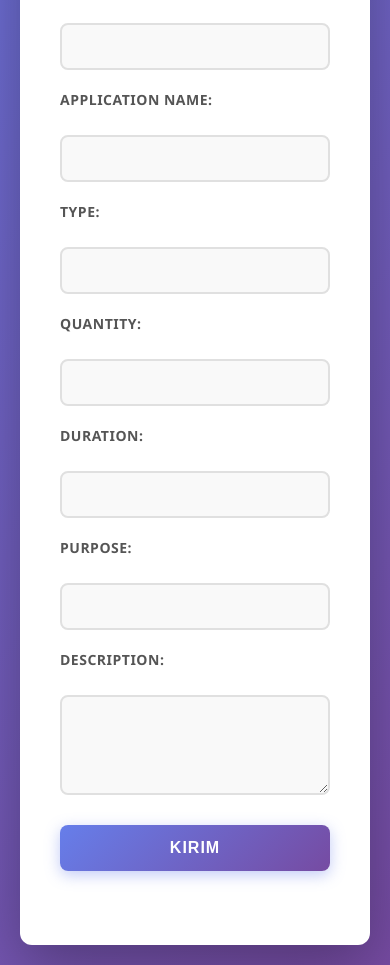
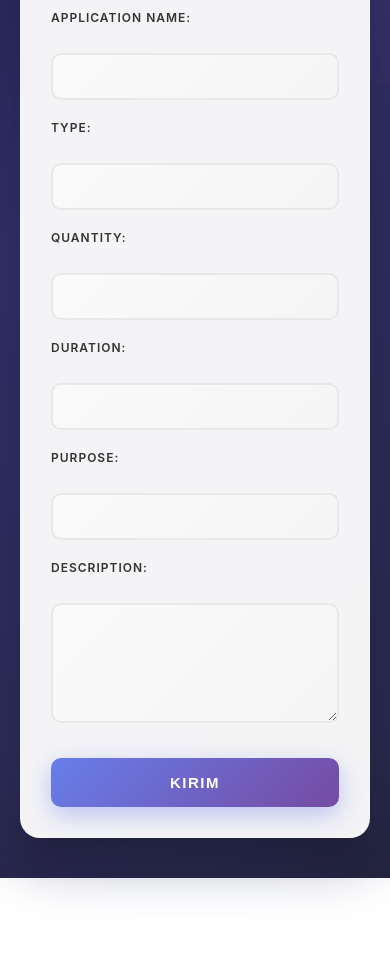
Before and after one commit to inayahmawardi/FanIntek_Lisensi, a plain HTML site: page index.html in a window 390 px wide. Shown: the part 760-1725 px from the top of the page. After the commit the page ends 1638 px from the top, so only its background shows below. Drawn offline with Linux system fonts and the light colour scheme.

Commit message:
Update style.css

```diff
--- a/style.css
+++ b/style.css
@@ -5,29 +5,48 @@
 }
 
 body {
-    font-family: 'Segoe UI', Tahoma, Geneva, Verdana, sans-serif;
-    background: linear-gradient(135deg, #667eea 0%, #764ba2 100%);
+    font-family: -apple-system, BlinkMacSystemFont, 'Segoe UI', Roboto, Oxygen, Ubuntu, Cantarell, sans-serif;
+    background: linear-gradient(135deg, #0f0c29 0%, #302b63 50%, #24243e 100%);
     min-height: 100vh;
     display: flex;
-    align-items: center;
+    align-items: flex-start;
     justify-content: center;
-    padding: 20px;
+    padding: 40px 20px;
+    position: relative;
+    overflow-y: auto;
+}
+
+body::before {
+    content: '';
+    position: fixed;
+    top: 0;
+    left: 0;
+    right: 0;
+    bottom: 0;
+    background: radial-gradient(circle at 20% 50%, rgba(102, 126, 234, 0.1) 0%, transparent 50%),
+                radial-gradient(circle at 80% 80%, rgba(118, 75, 162, 0.1) 0%, transparent 50%);
+    pointer-events: none;
 }
 
 .container {
-    background: #ffffff;
-    max-width: 500px;
+    background: rgba(255, 255, 255, 0.95);
+    backdrop-filter: blur(20px);
+    max-width: 600px;
     width: 100%;
-    padding: 40px;
-    border-radius: 12px;
-    box-shadow: 0 20px 60px rgba(0, 0, 0, 0.3);
-    animation: slideIn 0.5s ease-out;
+    padding: 50px;
+    border-radius: 20px;
+    box-shadow: 0 25px 50px rgba(0, 0, 0, 0.3),
+                0 0 100px rgba(102, 126, 234, 0.2);
+    animation: slideInUp 0.6s cubic-bezier(0.34, 1.56, 0.64, 1);
+    border: 1px solid rgba(255, 255, 255, 0.2);
+    position: relative;
+    z-index: 1;
 }
 
-@keyframes slideIn {
+@keyframes slideInUp {
     from {
         opacity: 0;
-        transform: translateY(-30px);
+        transform: translateY(40px);
     }
     to {
         opacity: 1;
@@ -35,120 +54,209 @@ body {
     }
 }
 
+.header {
+    margin-bottom: 40px;
+}
+
 h2 {
-    text-align: center;
-    color: #333;
-    margin-bottom: 30px;
-    font-size: 28px;
-    font-weight: 600;
+    font-size: 32px;
+    font-weight: 700;
     background: linear-gradient(135deg, #667eea 0%, #764ba2 100%);
     -webkit-background-clip: text;
     -webkit-text-fill-color: transparent;
     background-clip: text;
+    margin-bottom: 8px;
+    text-align: left;
+}
+
+.subtitle {
+    color: #666;
+    font-size: 14px;
+    font-weight: 500;
 }
 
 form {
-    display: flex;
-    flex-direction: column;
+    display: grid;
+    grid-template-columns: 1fr 1fr;
     gap: 20px;
 }
 
+.form-group {
+    display: flex;
+    flex-direction: column;
+}
+
+.form-group.full {
+    grid-column: 1 / -1;
+}
+
 label {
-    color: #555;
+    color: #333;
     font-weight: 600;
-    font-size: 14px;
+    font-size: 12px;
     text-transform: uppercase;
-    letter-spacing: 0.5px;
-    margin-bottom: 6px;
+    letter-spacing: 1px;
+    margin-bottom: 8px;
     display: block;
 }
 
 input,
-textarea {
-    padding: 12px 15px;
-    border: 2px solid #e0e0e0;
-    border-radius: 8px;
+textarea,
+select {
+    padding: 13px 16px;
+    border: 2px solid #e8e8e8;
+    border-radius: 10px;
     font-size: 14px;
     font-family: inherit;
-    transition: all 0.3s ease;
-    background-color: #f9f9f9;
+    transition: all 0.3s cubic-bezier(0.4, 0, 0.2, 1);
+    background: linear-gradient(135deg, #fafafa 0%, #f5f5f5 100%);
+    color: #333;
+}
+
+input:hover,
+textarea:hover,
+select:hover {
+    border-color: #d0d0d0;
+    background: linear-gradient(135deg, #fff 0%, #fafafa 100%);
 }
 
 input:focus,
-textarea:focus {
+textarea:focus,
+select:focus {
     outline: none;
     border-color: #667eea;
-    background-color: #fff;
-    box-shadow: 0 0 0 3px rgba(102, 126, 234, 0.1);
+    background: #fff;
+    box-shadow: 0 0 0 4px rgba(102, 126, 234, 0.15);
     transform: translateY(-2px);
-}
-
-input::placeholder,
-textarea::placeholder {
-    color: #999;
 }
 
 textarea {
     resize: vertical;
-    min-height: 100px;
+    min-height: 120px;
     font-size: 14px;
+    font-family: inherit;
 }
 
 button {
-    margin-top: 10px;
-    padding: 14px;
+    grid-column: 1 / -1;
+    padding: 16px 32px;
     background: linear-gradient(135deg, #667eea 0%, #764ba2 100%);
     color: #fff;
     border: none;
-    border-radius: 8px;
-    font-size: 16px;
-    font-weight: 600;
+    border-radius: 10px;
+    font-size: 15px;
+    font-weight: 700;
     cursor: pointer;
-    transition: all 0.3s ease;
+    transition: all 0.3s cubic-bezier(0.4, 0, 0.2, 1);
     text-transform: uppercase;
-    letter-spacing: 1px;
-    box-shadow: 0 4px 15px rgba(102, 126, 234, 0.4);
+    letter-spacing: 1.5px;
+    box-shadow: 0 8px 25px rgba(102, 126, 234, 0.4);
+    margin-top: 15px;
+    position: relative;
+    overflow: hidden;
+}
+
+button::before {
+    content: '';
+    position: absolute;
+    top: 0;
+    left: -100%;
+    width: 100%;
+    height: 100%;
+    background: linear-gradient(90deg, transparent, rgba(255, 255, 255, 0.2), transparent);
+    transition: left 0.5s;
+}
+
+button:hover::before {
+    left: 100%;
 }
 
 button:hover {
-    transform: translateY(-2px);
-    box-shadow: 0 6px 20px rgba(102, 126, 234, 0.6);
+    transform: translateY(-3px);
+    box-shadow: 0 12px 35px rgba(102, 126, 234, 0.5);
 }
 
 button:active {
-    transform: translateY(0);
+    transform: translateY(-1px);
 }
 
-#status {
-    margin-top: 10px;
-    text-align: center;
-    padding: 12px;
-    border-radius: 8px;
-    font-weight: 600;
-    min-height: 20px;
-    animation: fadeIn 0.3s ease;
+button:disabled {
+    opacity: 0.7;
+    cursor: not-allowed;
 }
 
-@keyframes fadeIn {
-    from {
+#messageStatus {
+    grid-column: 1 / -1;
+    margin-top: 15px;
+    padding: 16px 20px;
+    border-radius: 10px;
+    font-weight: 600;
+    font-size: 14px;
+    animation: popIn 0.3s cubic-bezier(0.34, 1.56, 0.64, 1);
+    display: none;
+    border-left: 4px solid;
+}
+
+@keyframes popIn {
+    0% {
         opacity: 0;
+        transform: scale(0.9);
     }
-    to {
+    100% {
         opacity: 1;
+        transform: scale(1);
     }
 }
 
-#status.success {
-    color: #27ae60;
-    background-color: #d5f4e6;
+#messageStatus.success {
+    background: linear-gradient(135deg, #d5f4e6 0%, #c8eee0 100%);
+    color: #1e7e5e;
+    border-left-color: #27ae60;
+    display: block;
 }
 
-#status.error {
-    color: #e74c3c;
-    background-color: #fadbd8;
+#messageStatus.error {
+    background: linear-gradient(135deg, #fadbd8 0%, #f5c6cb 100%);
+    color: #a84a3a;
+    border-left-color: #e74c3c;
+    display: block;
 }
 
-#status.loading {
+#messageStatus.loading {
+    background: linear-gradient(135deg, #eef2ff 0%, #e8ebff 100%);
     color: #667eea;
-    background-color: #eef2ff;
+    border-left-color: #667eea;
+    display: block;
 }
+
+.loader {
+    display: inline-block;
+    width: 12px;
+    height: 12px;
+    border: 2px solid #667eea;
+    border-top-color: transparent;
+    border-radius: 50%;
+    animation: spin 0.8s linear infinite;
+    margin-right: 8px;
+    vertical-align: middle;
+}
+
+@keyframes spin {
+    to {
+        transform: rotate(360deg);
+    }
+}
+
+@media (max-width: 640px) {
+    .container {
+        padding: 30px;
+    }
+
+    form {
+        grid-template-columns: 1fr;
+    }
+
+    h2 {
+        font-size: 24px;
+    }
+}
```
